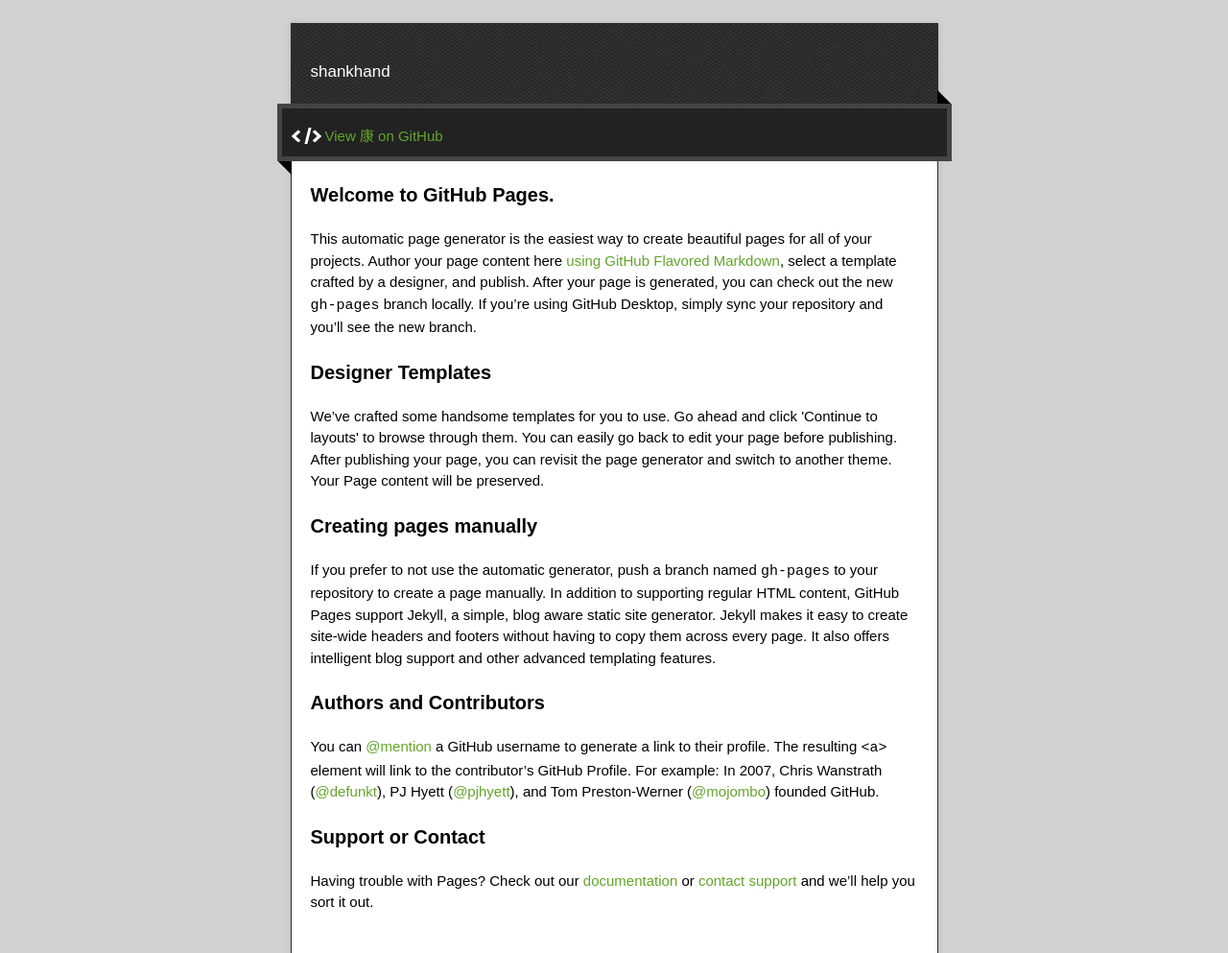
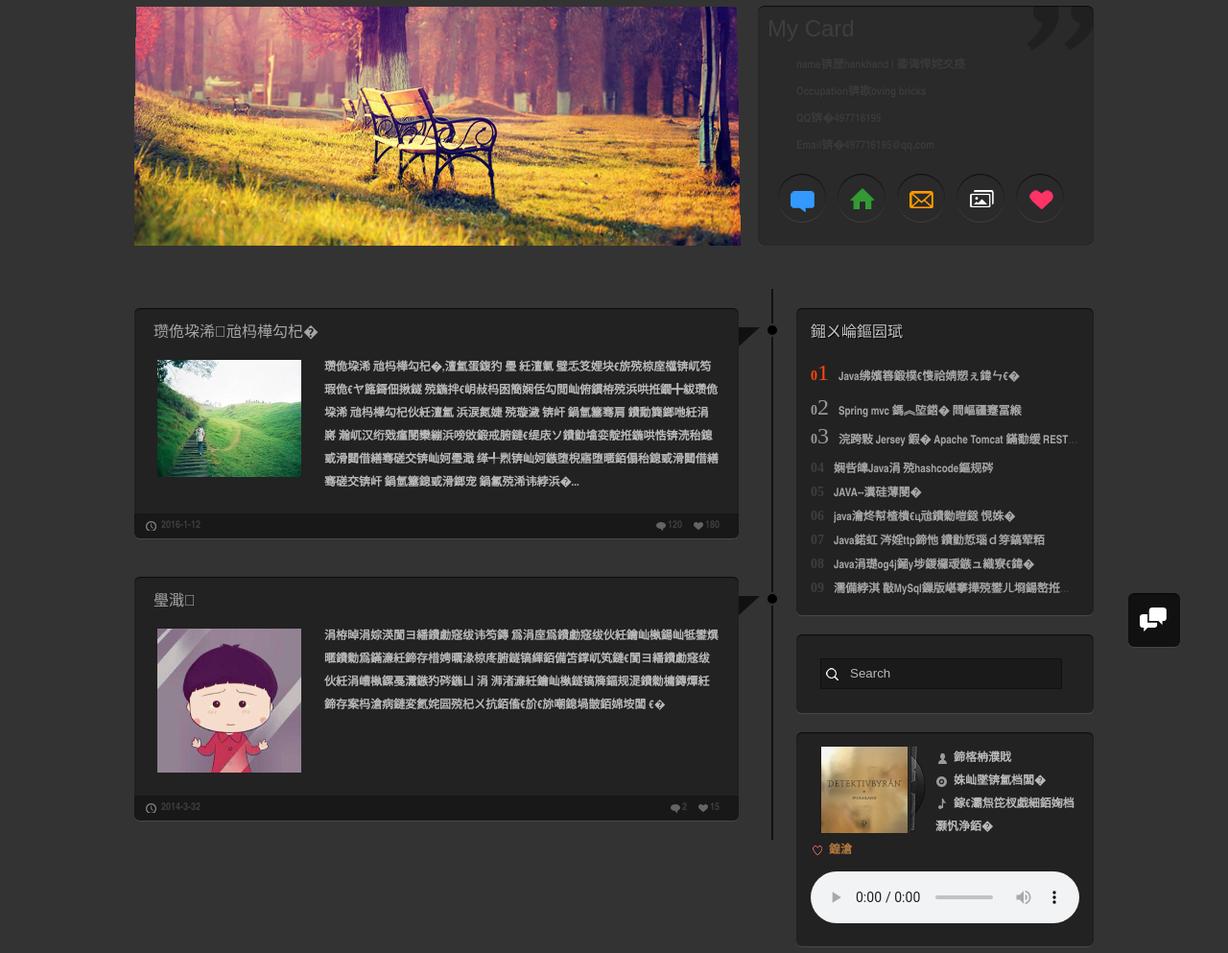
Before and after one commit to shankhand/shankhand.github.com, a plain HTML site: page index.html in a window 1280 px wide. Shown: the part 106-1099 px from the top of the page at 96% size. Drawn offline with nearby package versions, Linux system fonts and the light colour scheme.

Commit message:
create new web

```diff
--- a/index.html
+++ b/index.html
@@ -1,83 +1,161 @@
 <!doctype html>
-<!-- The Time Machine GitHub pages theme was designed and developed by Jon Rohan, on Feb 7, 2012. -->
-<!-- Follow him for fun. http://twitter.com/jonrohan. Tail his code on https://github.com/jonrohan -->
 <html>
 <head>
-  <meta charset="utf-8">
-  <meta http-equiv="X-UA-Compatible" content="IE=edge,chrome=1">
-
-  <link rel="stylesheet" href="stylesheets/stylesheet.css" media="screen">
-  <link rel="stylesheet" href="stylesheets/github-dark.css">
-  <script type="text/javascript" src="https://ajax.googleapis.com/ajax/libs/jquery/1.7.1/jquery.min.js"></script>
-  <script type="text/javascript" src="javascripts/script.js"></script>
-
-  <title>康</title>
-  <meta name="description" content="shankhand">
-
-  <meta name="viewport" content="width=device-width,initial-scale=1">
-
+<meta charset="gb2312">
+<title>勤劳的搬砖工KK的饭堂</title>
+<meta name="keywords" content="搬砖工人KK,shankhand" />
+<meta name="description" content="KK的个人网站" />
+<link href="css/styles.css" rel="stylesheet">
+<link href="css/animation.css" rel="stylesheet">
+<!-- 返回顶部调用 begin -->
+<link href="css/lrtk.css" rel="stylesheet" />
+<script type="text/javascript" src="js/jquery.js"></script>
+<script type="text/javascript" src="js/js.js"></script>
+<!-- 返回顶部调用 end-->
+<!--[if lt IE 9]>
+<script src="js/modernizr.js"></script>
+<![endif]-->
 </head>
-
 <body>
-
-  <div class="wrapper">
 <header>
-      <h1 class="title">康</h1>
+  <nav id="nav">
+	<ul>
+		<li><h1><strong>Hi，come on ,delicious in front！<strong></h1></li>
+	</ul>
+    <script src="js/silder.js"></script><!--获取当前页导航 高亮显示标题-->
+  </nav>
 </header>
-    <div id="container">
-      <p class="tagline">shankhand</p>
-      <div id="main" role="main">
-        <div class="download-bar">
-        <div class="inner">
-          <a href="https://github.com/shankhand" class="code">View 康 on GitHub</a>
-        </div>
-        <span class="blc"></span><span class="trc"></span>
-        </div>
-        <article class="markdown-body">
-          <h3>
-<a id="welcome-to-github-pages" class="anchor" href="#welcome-to-github-pages" aria-hidden="true"><span aria-hidden="true" class="octicon octicon-link"></span></a>Welcome to GitHub Pages.</h3>
-
-<p>This automatic page generator is the easiest way to create beautiful pages for all of your projects. Author your page content here <a href="https://guides.github.com/features/mastering-markdown/">using GitHub Flavored Markdown</a>, select a template crafted by a designer, and publish. After your page is generated, you can check out the new <code>gh-pages</code> branch locally. If you’re using GitHub Desktop, simply sync your repository and you’ll see the new branch.</p>
-
-<h3>
-<a id="designer-templates" class="anchor" href="#designer-templates" aria-hidden="true"><span aria-hidden="true" class="octicon octicon-link"></span></a>Designer Templates</h3>
-
-<p>We’ve crafted some handsome templates for you to use. Go ahead and click 'Continue to layouts' to browse through them. You can easily go back to edit your page before publishing. After publishing your page, you can revisit the page generator and switch to another theme. Your Page content will be preserved.</p>
-
-<h3>
-<a id="creating-pages-manually" class="anchor" href="#creating-pages-manually" aria-hidden="true"><span aria-hidden="true" class="octicon octicon-link"></span></a>Creating pages manually</h3>
-
-<p>If you prefer to not use the automatic generator, push a branch named <code>gh-pages</code> to your repository to create a page manually. In addition to supporting regular HTML content, GitHub Pages support Jekyll, a simple, blog aware static site generator. Jekyll makes it easy to create site-wide headers and footers without having to copy them across every page. It also offers intelligent blog support and other advanced templating features.</p>
-
-<h3>
-<a id="authors-and-contributors" class="anchor" href="#authors-and-contributors" aria-hidden="true"><span aria-hidden="true" class="octicon octicon-link"></span></a>Authors and Contributors</h3>
-
-<p>You can <a href="https://help.github.com/articles/basic-writing-and-formatting-syntax/#mentioning-users-and-teams" class="user-mention">@mention</a> a GitHub username to generate a link to their profile. The resulting <code>&lt;a&gt;</code> element will link to the contributor’s GitHub Profile. For example: In 2007, Chris Wanstrath (<a href="https://github.com/defunkt" class="user-mention">@defunkt</a>), PJ Hyett (<a href="https://github.com/pjhyett" class="user-mention">@pjhyett</a>), and Tom Preston-Werner (<a href="https://github.com/mojombo" class="user-mention">@mojombo</a>) founded GitHub.</p>
-
-<h3>
-<a id="support-or-contact" class="anchor" href="#support-or-contact" aria-hidden="true"><span aria-hidden="true" class="octicon octicon-link"></span></a>Support or Contact</h3>
-
-<p>Having trouble with Pages? Check out our <a href="https://help.github.com/pages">documentation</a> or <a href="https://github.com/contact">contact support</a> and we’ll help you sort it out.</p>
-        </article>
+<!--header end-->
+<div id="mainbody">
+  <div class="info">
+    <figure>
+		<img src="images/art.jpg"  alt="Panama Hat">
+		<figcaption>
+			<strong>渡人如渡己，渡已，亦是渡</strong>
+			当我们被误解时，会花很多时间去辩白。 但没有用，没人愿意听，大家习惯按自己的所闻、理解做出判别，每个人其实都很固执。与其努力且痛苦的试图扭转别人的评判，不如默默承受，给大家多一点时间和空间去了解。而我们省下辩解的功夫，去实现自身更久远的人生价值。其实，渡人如渡己，渡已，亦是渡人。
+			</figcaption>
+    </figure>
+    <div class="card">
+      <h1>My Card</h1>
+      <p>name：shankhand | 傻康汉德</p>
+      <p>Occupation：Moving bricks</p>
+      <p>QQ：497716195</p>
+      <p>Email：497716195@qq.com</p>
+      <ul class="linkmore">
+        <li><a href="/" class="talk" title="给我留言"></a></li>
+        <li><a href="/" class="address" title="联系地址"></a></li>
+        <li><a href="/" class="email" title="给我写信"></a></li>
+        <li><a href="/" class="photos" title="生活照片"></a></li>
+        <li><a href="/" class="heart" title="关注我"></a></li>
+      </ul>
     </div>
   </div>
+  <!--info end-->
+  <div class="blank"></div>
+  <div class="blogs">
+    <ul class="bloglist">
+
+      <li>
+        <div class="arrow_box">
+          <div class="ti"></div>
+          <!--三角形-->
+          <div class="ci"></div>
+          <!--圆形-->
+          <h2 class="title"><a href="/" target="_blank">趁我们都还年轻</a></h2>
+          <ul class="textinfo">
+            <a href="/"><img src="images/s5.jpg"></a>
+            <p> 趁我们都还年轻,多走几步路，多欣赏下沿途的风景，不要急于抵达目的地而错过了流年里温暖的人和物；趁我们都还年轻，多说些浪漫的话语，多做些幼稚的事情，不要嫌人笑话错过了生命中最美好的片段和场合；趁我们都还年轻，把距离缩短，把时间延长。趁我们都还年轻，多做些我们想要做的任何事...</p>
+          </ul>
+          <ul class="details">
+            <li class="likes"><a href="#">180</a></li>
+            <li class="comments"><a href="#">120</a></li>
+            <li class="icon-time"><a href="#">2016-1-12</a></li>
+          </ul>
+        </div>
+        <!--arrow_box end-->
+      </li>
+
+	  <li>
+        <div class="arrow_box">
+          <div class="ti"></div>
+          <!--三角形-->
+          <div class="ci"></div>
+          <!--圆形-->
+          <h2 class="title"><a href="/" target="_blank">距离</a></h2>
+          <ul class="textinfo">
+            <a href="/"><img src="images/10.jpg"></a>
+            <p> 世界上最遥远的距离不是树与树的距离，而是同根生长的树枝，却无法在风中相依。世界上最遥远的距离，不是树枝无法在风中相依，而是相互嘹望的星星，却永远没有交汇的轨迹。——泰戈尔《初雪》</ul>
+          <ul class="details">
+            <li class="likes"><a href="#">15</a></li>
+            <li class="comments"><a href="#">2</a></li>
+            <li class="icon-time"><a href="#">2014-3-32</a></li>
+          </ul>
+        </div>
+        <!--arrow_box end-->
+      </li>
+
+    </ul>
+    <!--bloglist end-->
+    <aside>
+      <div class="tuijian">
+        <h2>推荐文章</h2>
+        <ol>
+          <li><span><strong>1</strong></span><a href="https://wenzhang.baidu.com/article/view?key=e59850ccf152b3bd-1447040486">Java程序员【资源大全】</a></li>
+          <li><span><strong>2</strong></span><a href="https://wenzhang.baidu.com/article/view?key=43addc9eef9d4cf2-1449466246">Spring mvc 拦截器 配置心得</a></li>
+          <li><span><strong>3</strong></span><a href="https://wenzhang.baidu.com/article/view?key=b4273d003efbf76c-1444706947">使用 Jersey 和 Apache Tomcat 构建 RESTful Web 服务</a></li>
+          <li><span><strong>4</strong></span><a href="https://wenzhang.baidu.com/article/view?key=b96fd3fe61375ff1-1443162104">浅谈Java中的hashcode方法</a></li>
+          <li><span><strong>5</strong></span><a href="https://wenzhang.baidu.com/page/view?key=9013e55e5555c78f-1426248162">JAVA--对象锁</a></li>
+          <li><span><strong>6</strong></span><a href="https://wenzhang.baidu.com/page/view?key=8fe8e001a4fba0cb-1426247555">java实现高性能的数据同步</a></li>
+          <li><span><strong>7</strong></span><a href="https://wenzhang.baidu.com/page/view?key=21f5a1c7765db534-1426263220">Java基础之Http协议的理解与总结</a></li>
+          <li><span><strong>8</strong></span><a href="https://wenzhang.baidu.com/page/view?key=973f4a8ba522578a-1426263217">Java中log4j控制写入日志开关</a></li>
+          <li><span><strong>9</strong></span><a href="https://wenzhang.baidu.com/article/view?key=bed69d7f85790e53-1450402463">如何修改MySql数据库的用户名和密码？</a></li>
+        </ol>
+      </div>
+      <div class="search">
+        <form class="searchform" method="get" action="#">
+          <input type="text" name="s" value="Search" onfocus="this.value=''" onblur="this.value='Search'">
+        </form>
+      </div>
+      <div class="viny">
+        <dl>
+          <dt class="art"><img src="images/artwork.png" alt="专辑"></dt>
+          <dd class="icon-song"><span></span>南方姑娘</dd>
+          <dd class="icon-artist"><span></span>歌手：赵雷</dd>
+          <dd class="icon-album"><span></span>所属专辑：《赵小雷》</dd>
+          <dd class="icon-like"><span></span><a href="/">喜欢</a></dd>
+          <dd class="music">
+            <audio src="images/nf.mp3" controls></audio>
+          </dd>
+          <!--也可以添加loop属性 音频加载到末尾时，会重新播放-->
+        </dl>
+      </div>
+    </aside>
+  </div>
+  <!--blogs end-->
+</div>
+<!--mainbody end-->
 <footer>
-      <div class="owner">
+  <div class="footer-mid">
+    <div class="links">
+        友情链接：
 
-      <p><a href="https://github.com/shankhand" class="avatar"><img src="https://avatars2.githubusercontent.com/u/18475146?v=3&amp;s=60" width="48" height="48"></a>View <a href="https://github.com/shankhand">shankhand</a> on <a href="https://www.github.com">GitHub</a></p>
+        <a href="/">shankhand的个人博客</a>
+        <a href="https://github.com/shankhand">gitHub</a>
+		<a href="http://www.csdn.net">csdn</a>
+		<a href="http://www.cnblogs.com">博客园</a>
+		<a href="http://www.iteye.com">iteye</a>
+		<a href="http://www.itpub.net">itpub</a>
+		<a href="http://stackoverflow.com">stackoverflow</a>
+
 
     </div>
-      <div class="creds">
-        <small>This page generated using <a href="https://pages.github.com/">GitHub Pages</a><br>theme by <a href="https://twitter.com/jonrohan/">Jon Rohan</a></small>
+  </div>
+  <div class="footer-bottom">
+    <p>Copyright 2013 Design by <a href="/">shankhand</a></p>
   </div>
 </footer>
-  </div>
-  <div class="current-section">
-    <a href="#top">Scroll to top</a>
-    <a href="https://github.com/shankhand/shankhand.github.com/tarball/master" class="tar">tar</a><a href="https://github.com/shankhand/shankhand.github.com/zipball/master" class="zip">zip</a><a href="" class="code">source code</a>
-    <p class="name"></p>
-  </div>
-
-
+<!-- jQuery仿腾讯回顶部和建议 代码开始 -->
+<div id="tbox"> <a id="togbook" href="/"></a> <a id="gotop" href="javascript:void(0)"></a> </div>
+<!-- 代码结束 -->
 </body>
 </html>
```
Lines whose indentation alone changed are shown as unchanged.
